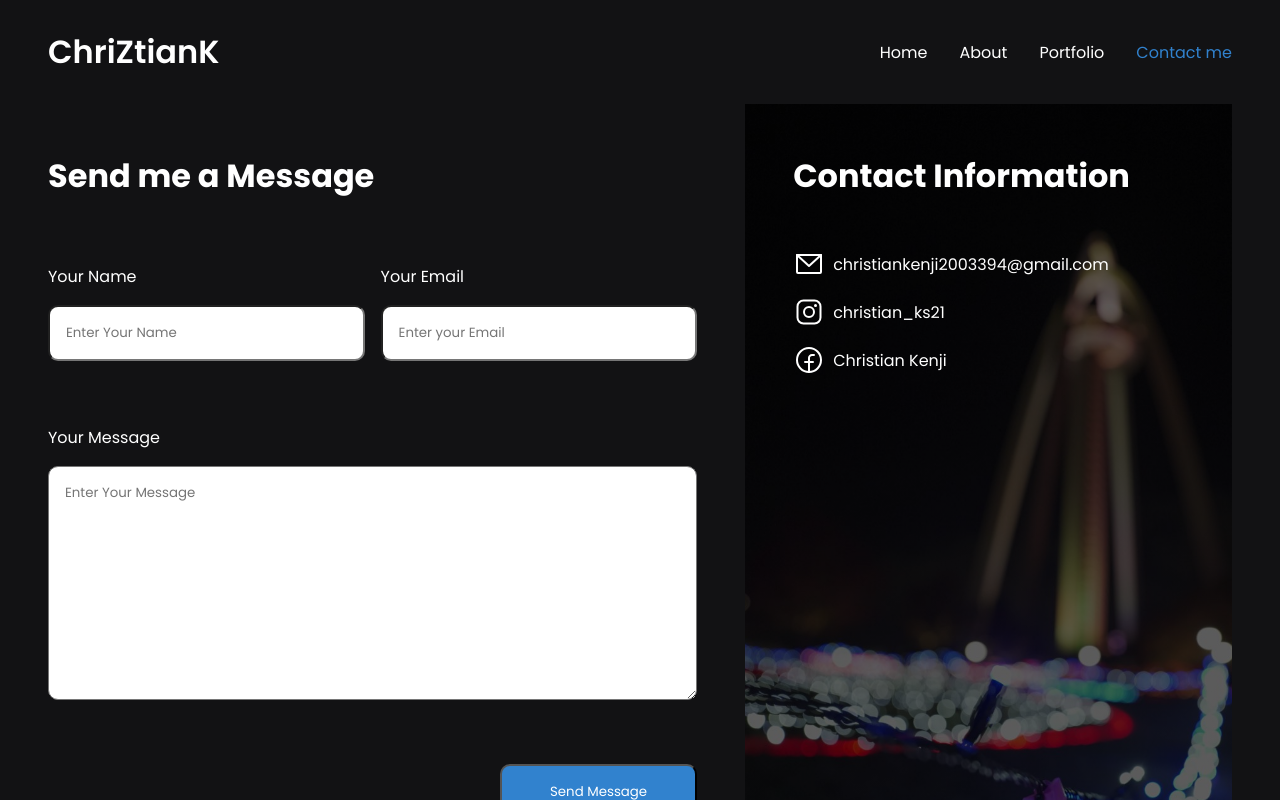
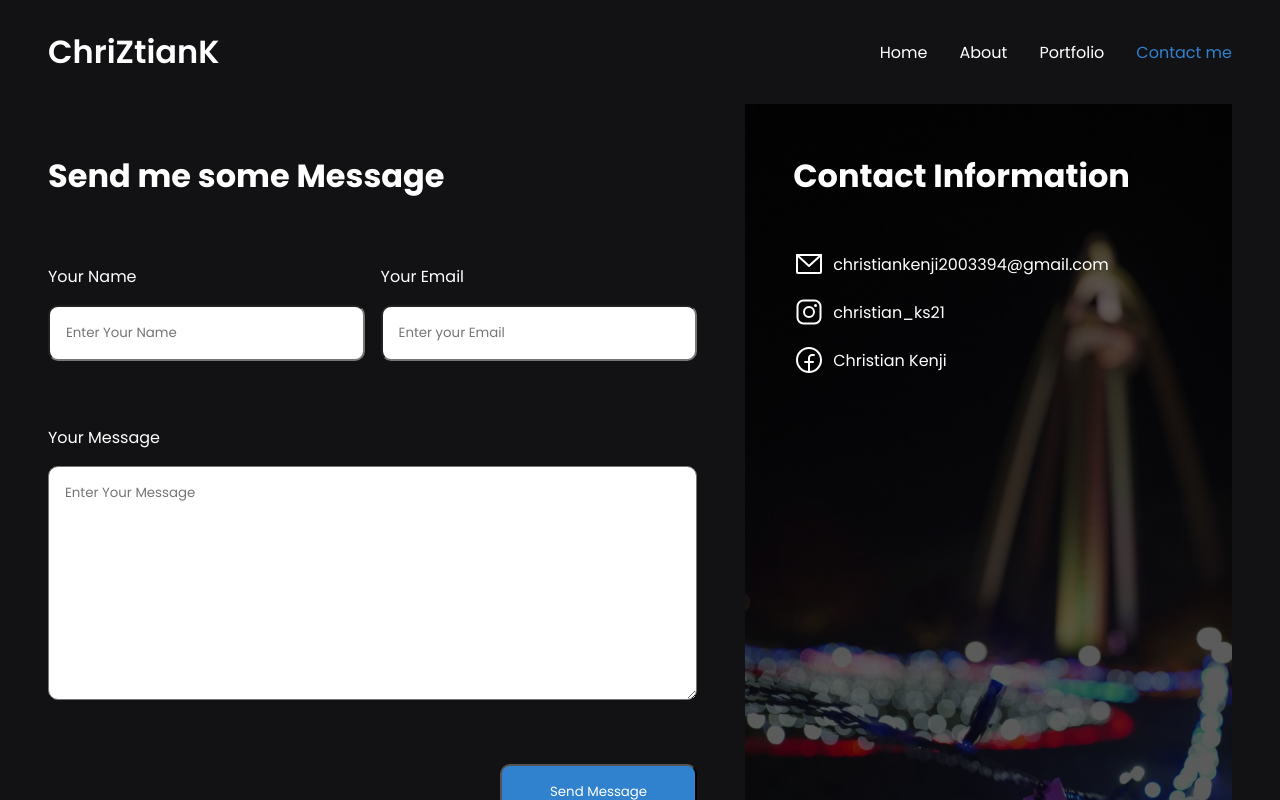
Before and after one commit to brunomaruya/ChriZtianKPortfolio, a React (Vite) app: page /contact in a window 1280 px wide. Shown: the top 800 px of the page. Built offline with nearby package versions, Linux system fonts and the light colour scheme.

Commit message:
edit text

```diff
--- a/src/pages/Contact/index.tsx
+++ b/src/pages/Contact/index.tsx
@@ -51,7 +51,7 @@ export const Contact = () => {
   return (
     <ContactContainer>
       <MessageContainer>
-        <h1>Send me a Message</h1>
+        <h1>Send me some Message</h1>
         <form ref={form} onSubmit={sendEmail}>
           <div>
             <div>
```
